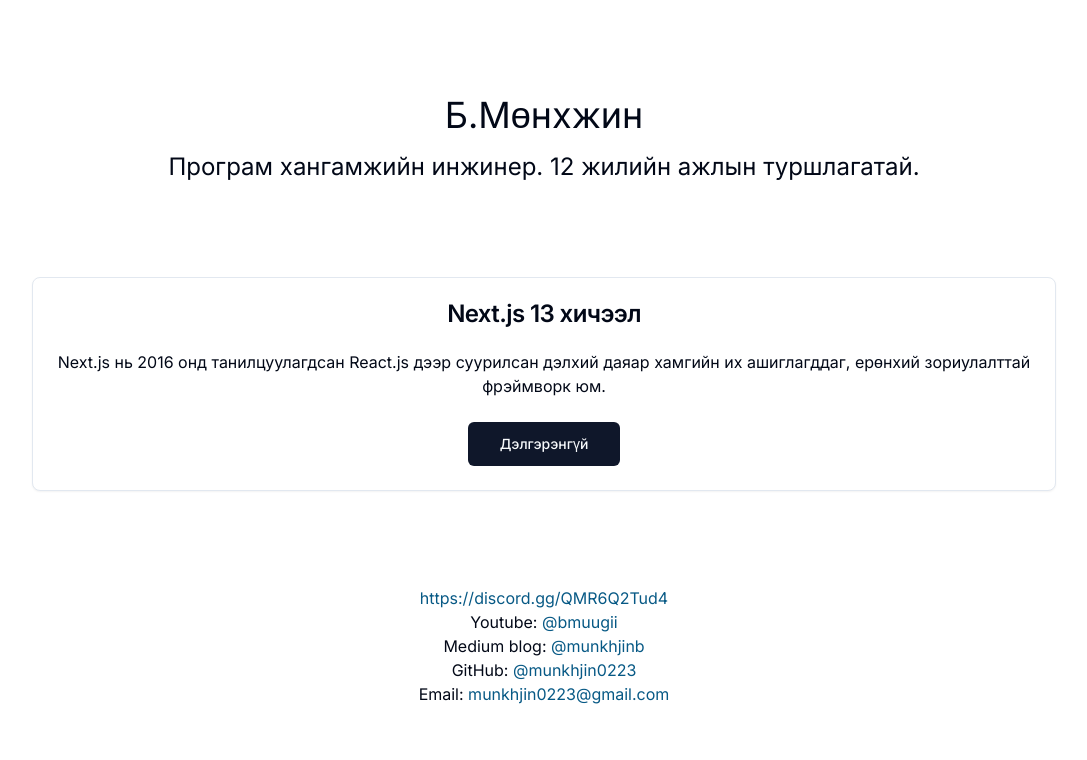
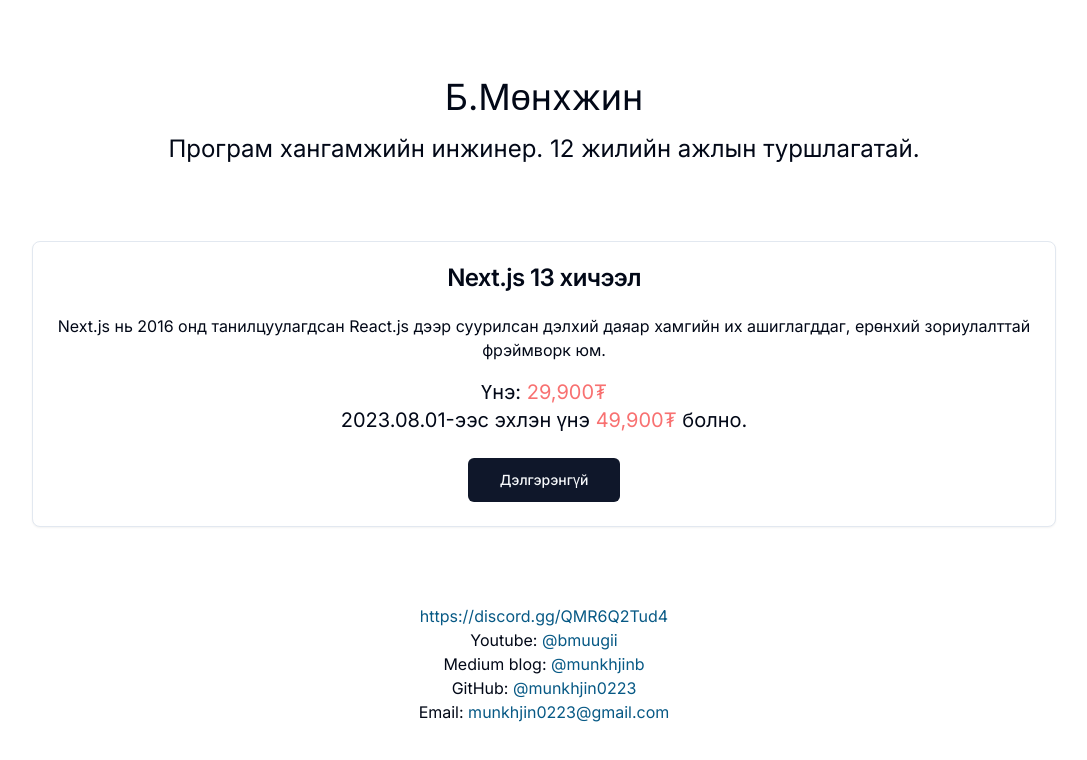
Before and after one commit to munkhjin0223/munkhjin, a Next.js app: page / in a window 1280 px wide. Shown: the top 760 px of the page, without its empty margins (96-1183 px from the left). Built offline with nearby package versions, Linux system fonts and the light colour scheme.

Commit message:
add price

```diff
--- a/src/components/NextJsLesson.tsx
+++ b/src/components/NextJsLesson.tsx
@@ -12,8 +12,14 @@
         <CardTitle>Next.js 13 хичээл</CardTitle>
       </CardHeader>
       <CardContent className='grid gap-4 text-center'>
-        Next.js нь 2016 онд танилцуулагдсан React.js дээр суурилсан дэлхий даяар хамгийн их ашиглагддаг, ерөнхий
-        зориулалттай фрэймворк юм.
+        <p>
+          Next.js нь 2016 онд танилцуулагдсан React.js дээр суурилсан дэлхий даяар хамгийн их ашиглагддаг, ерөнхий
+          зориулалттай фрэймворк юм.
+        </p>
+        <p className='text-xl'>
+          Үнэ: <span className='text-red-400'>29,900₮</span> <br />
+          2023.08.01-ээс эхлэн үнэ <span className='text-red-400'>49,900₮</span> болно.
+        </p>
       </CardContent>
       <CardFooter className='justify-center'>
         <Button size='lg'>
```
